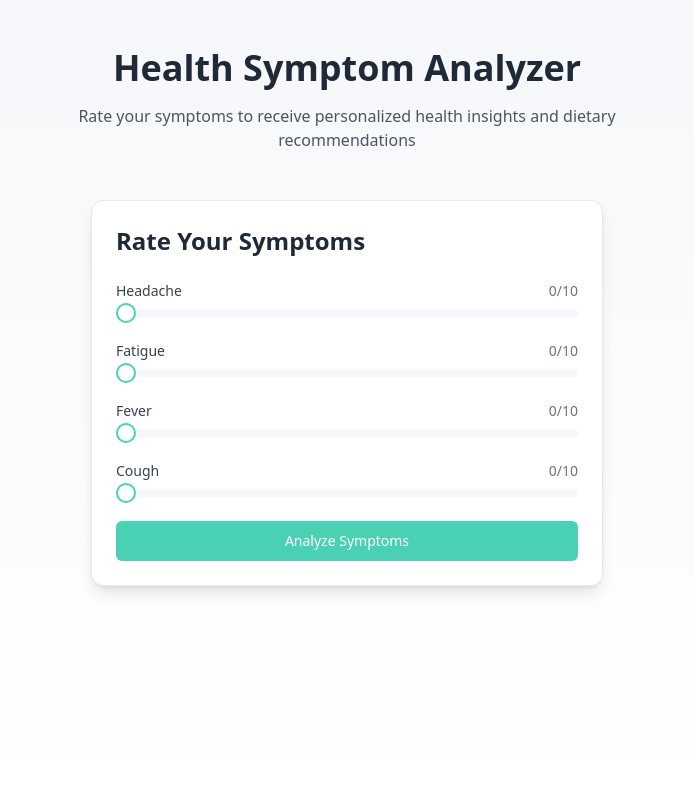
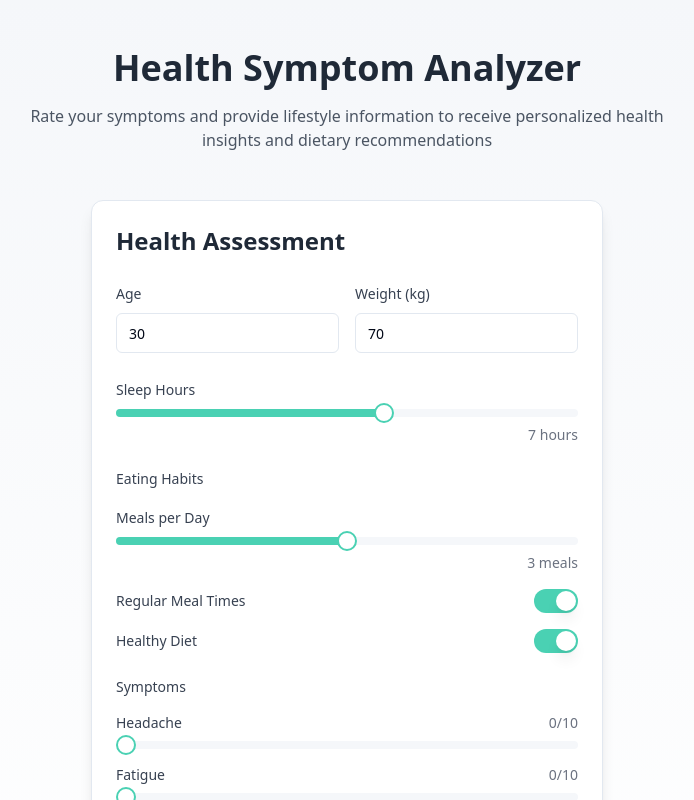
Before and after one commit to haleema-khatun/healthsymptom-buddy, a React (Vite) app: page / in a window 1280 px wide. Shown: the top 800 px of the page, without its empty margins (293-987 px from the left). Built offline with nearby package versions, Linux system fonts and the light colour scheme.

Commit message:
Add user input fields
Added fields for age, weight, sleep pattern, and eating habits to enhance the health prediction analysis.

```diff
--- a/src/components/SymptomInput.tsx
+++ b/src/components/SymptomInput.tsx
@@ -3,16 +3,26 @@ import { useState } from "react";
 import { Slider } from "@/components/ui/slider";
 import { Button } from "@/components/ui/button";
 import { Card } from "@/components/ui/card";
+import { Input } from "@/components/ui/input";
+import { Switch } from "@/components/ui/switch";
 import { motion } from "framer-motion";
-import type { Symptom } from "@/services/healthPredictor";
+import type { Symptom, HealthData } from "@/services/healthPredictor";
 
 interface SymptomInputProps {
   symptoms: Symptom[];
-  onSubmit: (symptoms: Symptom[]) => void;
+  onSubmit: (healthData: HealthData) => void;
 }
 
 export const SymptomInput = ({ symptoms: initialSymptoms, onSubmit }: SymptomInputProps) => {
   const [symptoms, setSymptoms] = useState<Symptom[]>(initialSymptoms);
+  const [age, setAge] = useState<number>(30);
+  const [weight, setWeight] = useState<number>(70);
+  const [sleepHours, setSleepHours] = useState<number>(7);
+  const [eatingHabits, setEatingHabits] = useState({
+    mealsPerDay: 3,
+    regularMealTimes: true,
+    healthyDiet: true,
+  });
 
   const handleSeverityChange = (id: string, severity: number[]) => {
     setSymptoms(prev =>
@@ -22,10 +32,91 @@ export const SymptomInput = ({ symptoms: initialSymptoms, onSubmit }: SymptomInp
     );
   };
 
+  const handleSubmit = () => {
+    onSubmit({
+      symptoms,
+      age,
+      weight,
+      sleepHours,
+      eatingHabits,
+    });
+  };
+
   return (
     <Card className="w-full max-w-lg p-6 space-y-6 bg-white shadow-lg rounded-xl">
-      <h2 className="text-2xl font-semibold text-gray-800 mb-4">Rate Your Symptoms</h2>
+      <h2 className="text-2xl font-semibold text-gray-800 mb-4">Health Assessment</h2>
+
       <div className="space-y-6">
+        <div className="grid grid-cols-2 gap-4">
+          <div className="space-y-2">
+            <label className="text-sm font-medium text-gray-700">Age</label>
+            <Input
+              type="number"
+              value={age}
+              onChange={(e) => setAge(Number(e.target.value))}
+              min={0}
+              max={120}
+            />
+          </div>
+          <div className="space-y-2">
+            <label className="text-sm font-medium text-gray-700">Weight (kg)</label>
+            <Input
+              type="number"
+              value={weight}
+              onChange={(e) => setWeight(Number(e.target.value))}
+              min={0}
+              max={300}
+            />
+          </div>
+        </div>
+
+        <div className="space-y-2">
+          <label className="text-sm font-medium text-gray-700">Sleep Hours</label>
+          <Slider
+            value={[sleepHours]}
+            max={12}
+            step={0.5}
+            onValueChange={(value) => setSleepHours(value[0])}
+          />
+          <div className="text-sm text-gray-500 text-right">{sleepHours} hours</div>
+        </div>
+
+        <div className="space-y-4">
+          <h3 className="text-sm font-medium text-gray-700">Eating Habits</h3>
+          <div className="space-y-2">
+            <label className="text-sm text-gray-700">Meals per Day</label>
+            <Slider
+              value={[eatingHabits.mealsPerDay]}
+              max={6}
+              step={1}
+              onValueChange={(value) => setEatingHabits(prev => ({ ...prev, mealsPerDay: value[0] }))}
+            />
+            <div className="text-sm text-gray-500 text-right">{eatingHabits.mealsPerDay} meals</div>
+          </div>
+
+          <div className="flex items-center justify-between">
+            <label className="text-sm text-gray-700">Regular Meal Times</label>
+            <Switch
+              checked={eatingHabits.regularMealTimes}
+              onCheckedChange={(checked) =>
+                setEatingHabits(prev => ({ ...prev, regularMealTimes: checked }))
+              }
+            />
+          </div>
+
+          <div className="flex items-center justify-between">
+            <label className="text-sm text-gray-700">Healthy Diet</label>
+            <Switch
+              checked={eatingHabits.healthyDiet}
+              onCheckedChange={(checked) =>
+                setEatingHabits(prev => ({ ...prev, healthyDiet: checked }))
+              }
+            />
+          </div>
+        </div>
+
+        <div className="space-y-4">
+          <h3 className="text-sm font-medium text-gray-700">Symptoms</h3>
           {symptoms.map((symptom, index) => (
             <motion.div
               key={symptom.id}
@@ -48,11 +139,13 @@ export const SymptomInput = ({ symptoms: initialSymptoms, onSubmit }: SymptomInp
             </motion.div>
           ))}
         </div>
+      </div>
+
       <Button
-        onClick={() => onSubmit(symptoms)}
+        onClick={handleSubmit}
         className="w-full bg-primary hover:bg-primary/90 text-white transition-all duration-300"
       >
-        Analyze Symptoms
+        Analyze Health
       </Button>
     </Card>
   );
--- a/src/pages/Index.tsx
+++ b/src/pages/Index.tsx
@@ -2,14 +2,14 @@
 import { useState } from "react";
 import { SymptomInput } from "@/components/SymptomInput";
 import { HealthPrediction } from "@/components/HealthPrediction";
-import { commonSymptoms, predictHealth } from "@/services/healthPredictor";
+import { commonSymptoms, predictHealth, type HealthData } from "@/services/healthPredictor";
 import { motion } from "framer-motion";
 
 const Index = () => {
   const [prediction, setPrediction] = useState(null);
 
-  const handleSymptomSubmit = (symptoms) => {
-    const result = predictHealth(symptoms);
+  const handleHealthDataSubmit = (healthData: HealthData) => {
+    const result = predictHealth(healthData);
     setPrediction(result);
   };
 
@@ -24,12 +24,12 @@ const Index = () => {
         >
           <h1 className="text-4xl font-bold text-gray-800 mb-4">Health Symptom Analyzer</h1>
           <p className="text-gray-600 max-w-2xl mx-auto">
-            Rate your symptoms to receive personalized health insights and dietary recommendations
+            Rate your symptoms and provide lifestyle information to receive personalized health insights and dietary recommendations
           </p>
         </motion.div>
 
         <div className="flex flex-col items-center space-y-8">
-          <SymptomInput symptoms={commonSymptoms} onSubmit={handleSymptomSubmit} />
+          <SymptomInput symptoms={commonSymptoms} onSubmit={handleHealthDataSubmit} />
           {prediction && <HealthPrediction prediction={prediction} />}
         </div>
       </div>
--- a/src/services/healthPredictor.ts
+++ b/src/services/healthPredictor.ts
@@ -3,6 +3,18 @@ export interface Symptom {
   id: string;
   name: string;
   severity: number;
+}
+
+export interface HealthData {
+  symptoms: Symptom[];
+  age: number;
+  weight: number;
+  sleepHours: number;
+  eatingHabits: {
+    mealsPerDay: number;
+    regularMealTimes: boolean;
+    healthyDiet: boolean;
+  };
 }
 
 export const commonSymptoms: Symptom[] = [
@@ -12,15 +24,31 @@ export const commonSymptoms: Symptom[] = [
   { id: "cough", name: "Cough", severity: 0 }
 ];
 
-export const predictHealth = (symptoms: Symptom[]) => {
-  // Simple prediction logic
+export const predictHealth = (healthData: HealthData) => {
+  const { symptoms, age, weight, sleepHours, eatingHabits } = healthData;
+
+  // Calculate base severity from symptoms
   const totalSeverity = symptoms.reduce((sum, symptom) => sum + symptom.severity, 0);
   const avgSeverity = totalSeverity / symptoms.length;
 
-  // Calculate confidence based on the number of symptoms and their severity
-  const confidence = Math.min(Math.round((avgSeverity / 10) * 100), 90);
+  // Adjust severity based on lifestyle factors
+  let adjustedSeverity = avgSeverity;
 
-  if (avgSeverity > 7) {
+  // Sleep impact (optimal sleep is 7-9 hours)
+  if (sleepHours < 6 || sleepHours > 10) {
+    adjustedSeverity += 1;
+  }
+
+  // Eating habits impact
+  if (!eatingHabits.regularMealTimes) adjustedSeverity += 0.5;
+  if (!eatingHabits.healthyDiet) adjustedSeverity += 0.5;
+  if (eatingHabits.mealsPerDay < 2 || eatingHabits.mealsPerDay > 5) adjustedSeverity += 0.5;
+
+  // Calculate confidence
+  const confidence = Math.min(Math.round((adjustedSeverity / 10) * 100), 90);
+
+  // Define recommendations based on all factors
+  if (adjustedSeverity > 7) {
     return {
       condition: "Severe Condition",
       confidence,
@@ -28,10 +56,11 @@ export const predictHealth = (symptoms: Symptom[]) => {
         "Light, easily digestible foods",
         "Stay hydrated with clear fluids",
         "Avoid heavy or spicy foods",
-        "Consider small, frequent meals"
+        `Eat ${eatingHabits.mealsPerDay < 3 ? "more" : "smaller"} frequent meals`,
+        `Consider adjusting sleep schedule (current: ${sleepHours} hours)`
       ]
     };
-  } else if (avgSeverity > 4) {
+  } else if (adjustedSeverity > 4) {
     return {
       condition: "Moderate Condition",
       confidence,
@@ -39,7 +68,8 @@ export const predictHealth = (symptoms: Symptom[]) => {
         "Balanced diet with extra vegetables and fruits",
         "Avoid processed foods",
         "Include lean proteins",
-        "Increase fiber intake"
+        "Increase fiber intake",
+        `Aim for ${eatingHabits.regularMealTimes ? "maintaining" : "establishing"} regular meal times`
       ]
     };
   } else {
@@ -50,7 +80,8 @@ export const predictHealth = (symptoms: Symptom[]) => {
         "Regular healthy diet",
         "Plenty of fluids",
         "Fresh fruits and vegetables",
-        "Whole grains"
+        "Whole grains",
+        `Maintain ${sleepHours >= 7 && sleepHours <= 9 ? "current" : "better"} sleep schedule`
       ]
     };
   }
```
Lines whose indentation alone changed are shown as unchanged.
